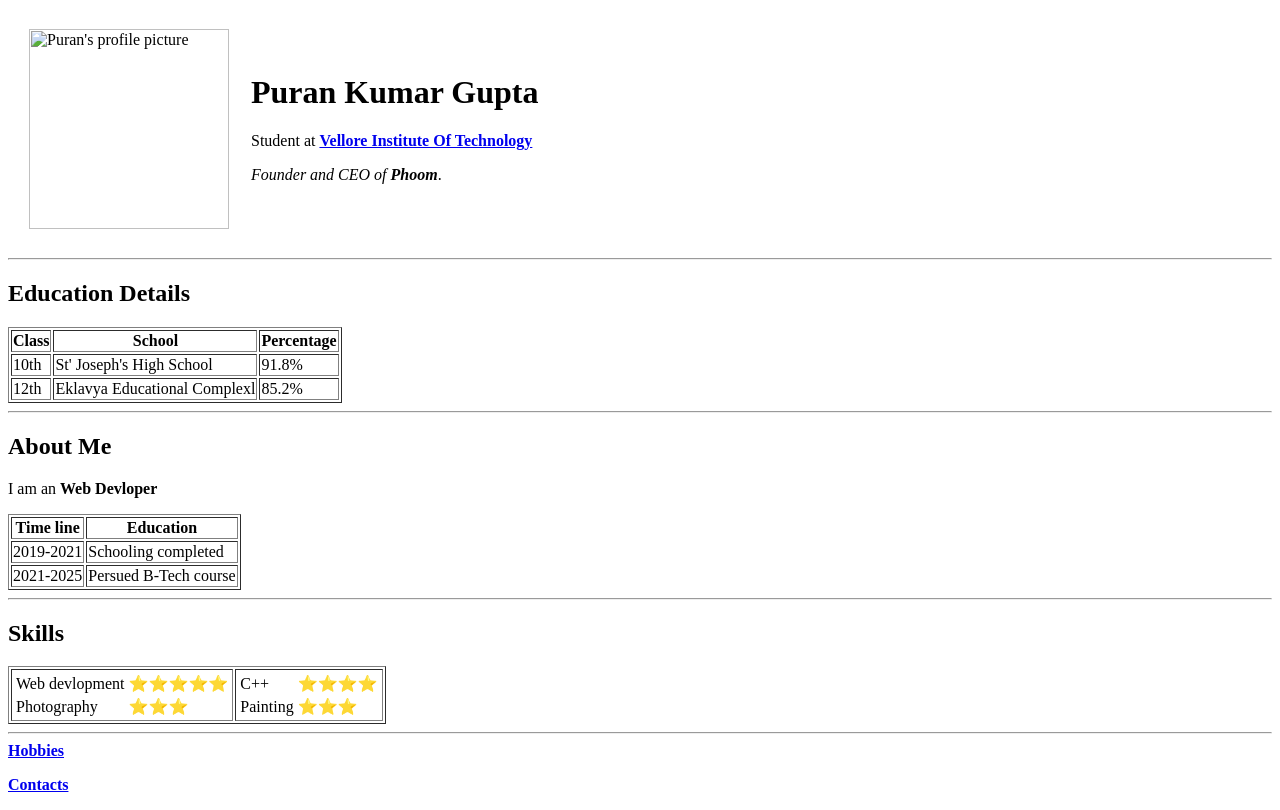
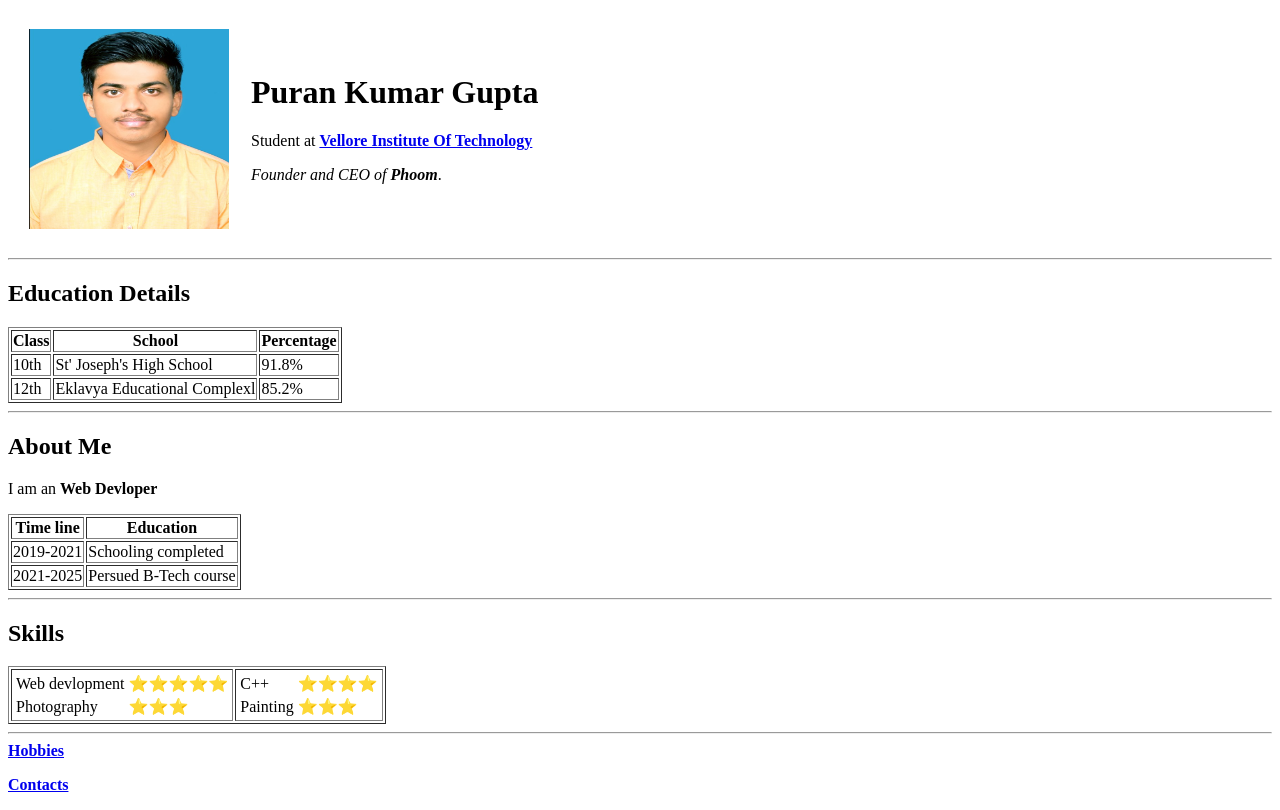
Before and after one commit to puran2003gupta/cv, a plain HTML site: page index.html in a window 1280 px wide. Drawn offline with Linux system fonts and the light colour scheme.

Commit message:
Update index.html

```diff
--- a/index.html
+++ b/index.html
@@ -6,7 +6,7 @@
 <body>
     <table cellspacing ="20">
         <tr>
-            <td><img src="Puran.png" height = "200" width = "200" alt="Puran's profile picture"/></td>
+            <td><img src="Puran.JPG" height = "200" width = "200" alt="Puran's profile picture"/></td>
             <td><h1>  Puran Kumar Gupta </h1>
                 <p> Student at <strong><a href="https://vtop.vit.ac.in/vtop/initialProcess">Vellore Institute Of Technology</a></strong></p>
                 <p><em>  Founder and CEO of <strong>Phoom</strong></em>.</p>
```
